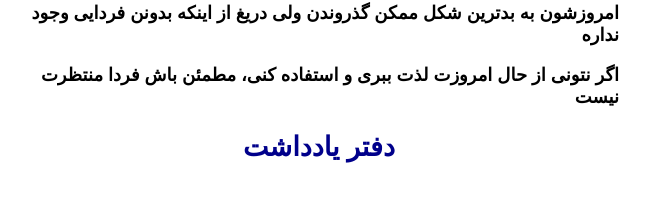
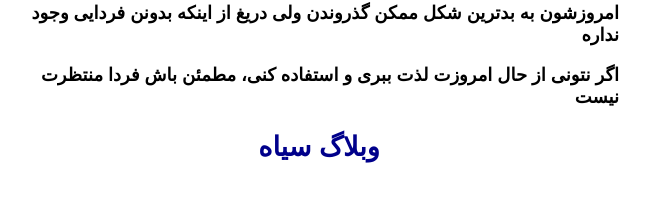
Before and after one commit to darkblog/darkblog.github.io, a Jekyll site: the page built from _posts/2023-10-3-8.md, in a window 1280 px wide. Shown: the part 290-492 px from the top of the page, without its empty margins (438-1088 px from the left). Built offline with Jekyll 4.4.1, drawn with Linux system fonts in a browser that asks for light colours.

Commit message:
Update post.html

```diff
--- a/_layouts/post.html
+++ b/_layouts/post.html
@@ -12,6 +12,6 @@
 <body>
 <h1>{{ page.title }}</h1>
 {{ content }}
-<h2 class="center"><a href="https://ehsanchehri.github.io/">دفتر یادداشت</a></h2>
+<h2 class="center"><a href="{{ site.url }}">وبلاگ سیاه</a></h2>
 </body>
 </html>
```
